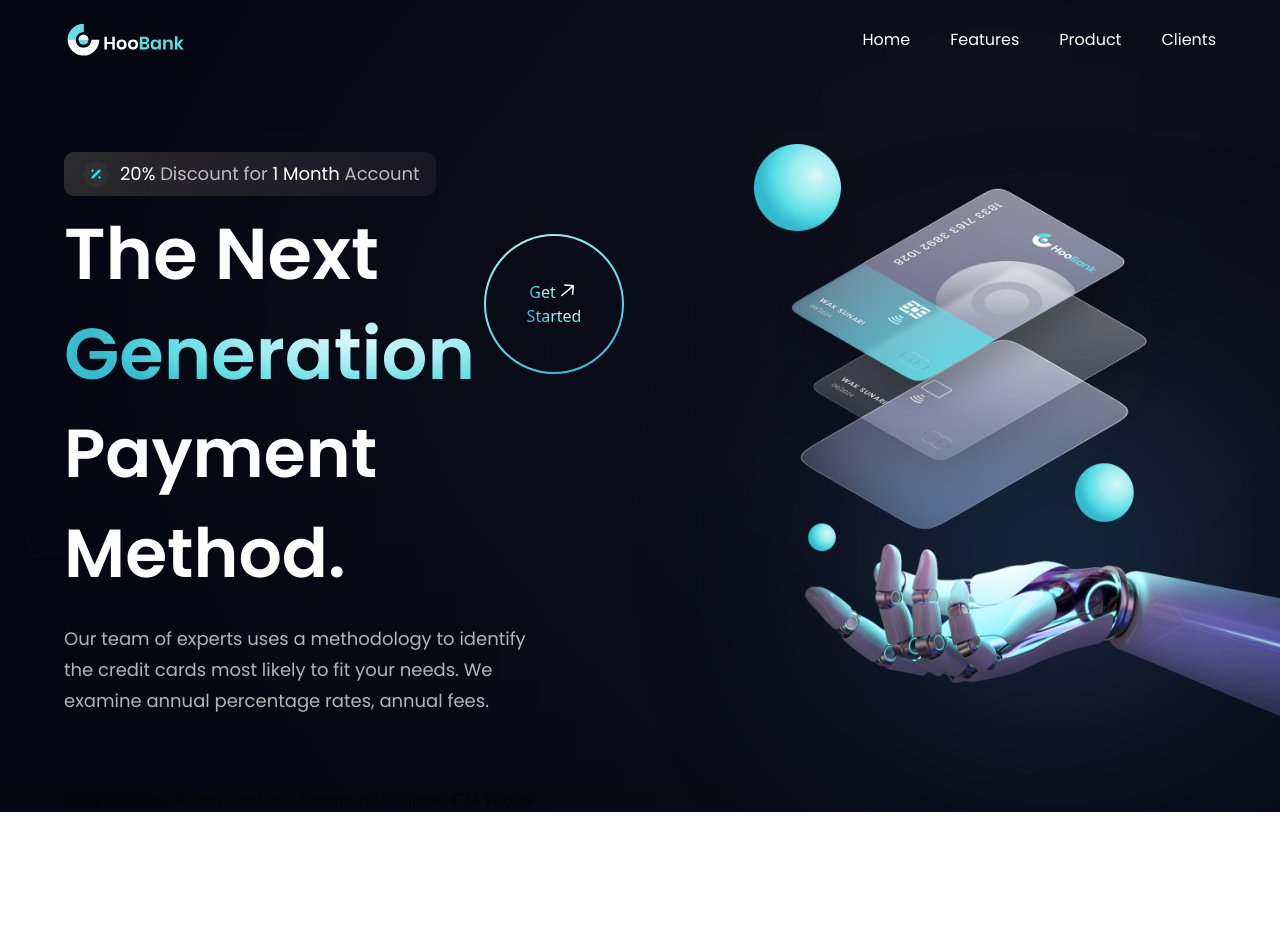
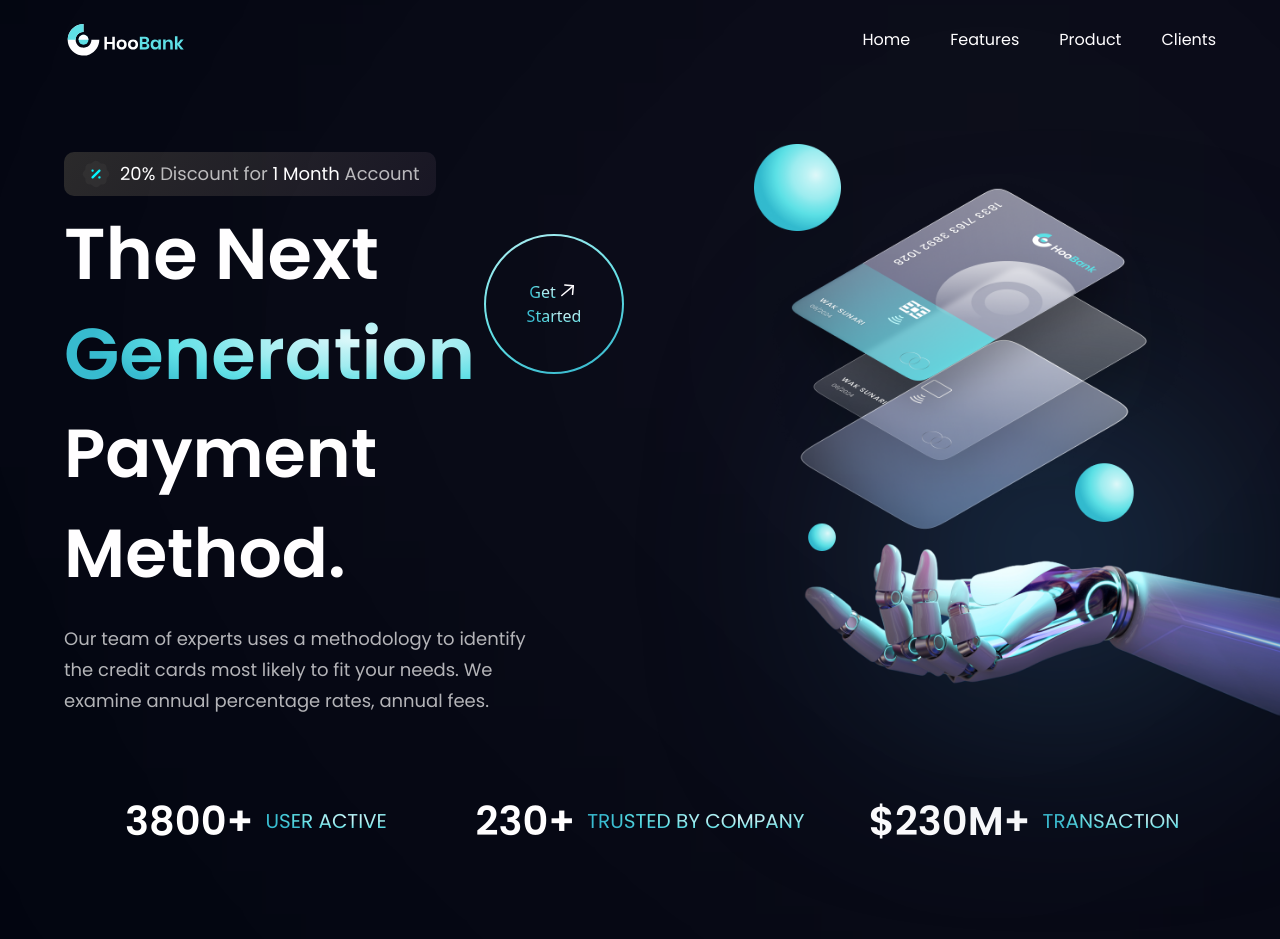
Before and after one commit to ShibinRasheed/HooBank, a React (Vite) app: page / in a window 1280 px wide. Shown: the top 939 px of the page. Before the commit the page ends 812 px from the top, so only its background shows below. Built offline with nearby package versions, Linux system fonts and the light colour scheme.

Commit message:
Completed Stats Component

```diff
--- a/src/App.jsx
+++ b/src/App.jsx
@@ -1,5 +1,5 @@
 import styles from './style'
-import {Navbar , Hero} from "./components"
+import {Navbar , Hero , Stats} from "./components"
 
 function App() {
   return (
@@ -19,7 +19,7 @@
 
           <div className={`bg-primary ${styles.paddingX} ${styles.flexStart}`}>
             <div className={`${styles.boxWidth}`}>
-              Stats
+              <Stats/>
               Business
               Billing
               CardDeal
--- /dev/null
+++ b/src/components/Stats.jsx
@@ -0,0 +1,18 @@
+import { stats } from '../constants';
+import styles from '../style';
+
+export default function Stats(){
+  return(
+    <section className={`${styles.flexCenter} flex-row flex-wrap sm:mb-20 mb-6`}>
+      {stats.map((stat) => {
+        return (
+        <div key={stat.id} className={` flex-1 flex justify-center justify-start items-center flex-row m-3`}>
+          <h4 className="font-poppins font-semibold xs:text-[40px] text-[30px] xs:leading[53px] leading-[43px] text-white">{stat.value}</h4>
+          <p className="font-poppins font-normal xs:text-[20px] text-[15px] xs:leading[26px] leading-[21px] text-gradient uppercase ml-3">{stat.title}</p>
+        </div>
+      )})
+      }
+
+    </section>
+  )
+}
--- a/src/components/index.js
+++ b/src/components/index.js
@@ -1,7 +1,9 @@
-import Navbar from  "./Navbar"
-import Hero from "./Hero"
+import Navbar from  "./Navbar";
+import Hero from "./Hero";
+import Stats from "./Stats";
 
 export {
   Navbar,
   Hero,
+  Stats
 };
```
